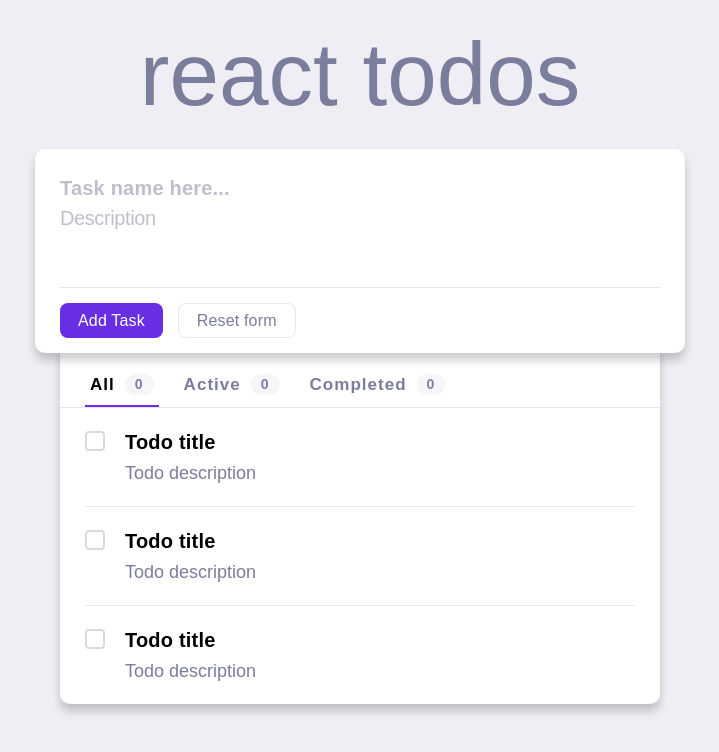
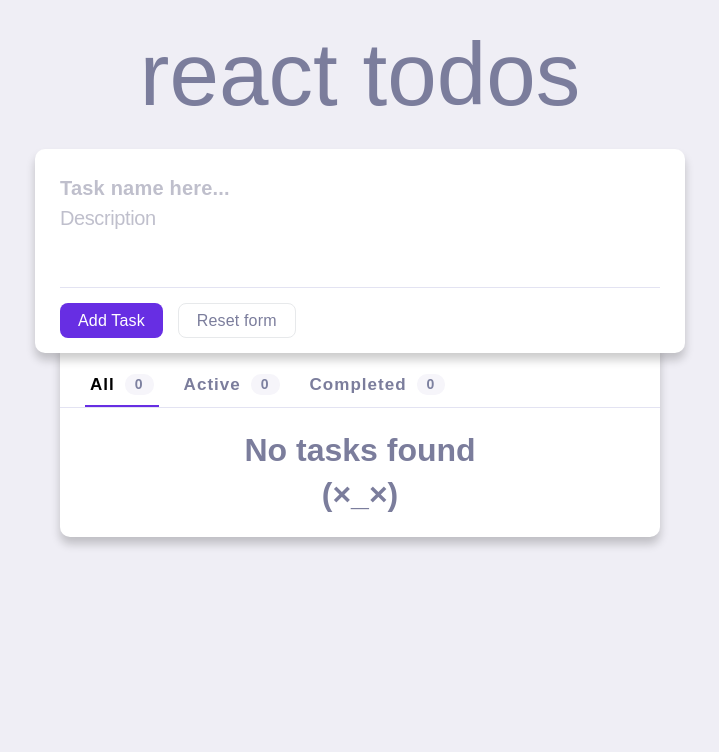
Before and after one commit to k4ffy/react-todos, a React (Create React App) app: page / in a window 1280 px wide. Shown: the top 752 px of the page, without its empty margins (280-999 px from the left). Built offline with nearby package versions, Linux system fonts and the light colour scheme.

Commit message:
Add redux logic

```diff
--- a/src/components/TodoItem.jsx
+++ b/src/components/TodoItem.jsx
@@ -1,17 +1,25 @@
 import React from 'react';
+import { useDispatch } from 'react-redux';
+import { toggleCompletedTodo } from '../redux/actions/todoActions';
 
-const TodoItem = () => {
+const TodoItem = ({ id, title, descr, completed }) => {
+  const dispatch = useDispatch();
+
   return (
     <li className="todo-list__item todo-item">
       <div className="todo-item__checkbox">
-        <input type="checkbox" />
+        <input
+          onClick={() => dispatch(toggleCompletedTodo(id))}
+          defaultChecked={completed}
+          type="checkbox"
+        />
         <div className="checkbox" />
       </div>
 
       <div className="todo-item__body">
-        <div className="todo-item__title">Todo title</div>
+        <div className="todo-item__title">{title}</div>
 
-        <p className="todo-item__descr">Todo description</p>
+        <p className="todo-item__descr">{descr}</p>
       </div>
 
       <div className="todo-item__actions">
--- a/src/components/TodoList.jsx
+++ b/src/components/TodoList.jsx
@@ -1,12 +1,21 @@
 import React from 'react';
+import { useSelector } from 'react-redux';
+import EmptyListUI from './EmptyListUI';
 import TodoItem from './TodoItem';
 
 const TodoList = () => {
+  const todos = useSelector((state) => state.todo.todos);
+
   return (
     <ul className="todo__list todo-list">
-      <TodoItem />
-      <TodoItem />
-      <TodoItem />
+      {todos.length > 0 ? (
+        todos
+          .slice(0)
+          .reverse()
+          .map((obj) => <TodoItem key={obj.id} {...obj} />)
+      ) : (
+        <EmptyListUI />
+      )}
     </ul>
   );
 };
--- a/src/index.jsx
+++ b/src/index.jsx
@@ -2,10 +2,14 @@ import React from 'react';
 import ReactDOM from 'react-dom/client';
 import App from './App';
 import './scss/main.scss';
+import { Provider } from 'react-redux';
+import store from './redux/store';
 
 const root = ReactDOM.createRoot(document.getElementById('root'));
 root.render(
   <React.StrictMode>
-    <App />
+    <Provider store={store}>
+      <App />
+    </Provider>
   </React.StrictMode>,
 );
--- /dev/null
+++ b/src/redux/actions/todoActions.js
@@ -0,0 +1,21 @@
+import { ADD_TODO, REMOVE_TODO, TOGGLE_COMPLETED_TODO } from '../types';
+
+export const addTodo = (payload) => ({
+  type: ADD_TODO,
+  payload,
+});
+
+export const removeTodo = (payload) => ({
+  type: REMOVE_TODO,
+  payload,
+});
+
+export const editTodo = (payload) => ({
+  type: REMOVE_TODO,
+  payload,
+});
+
+export const toggleCompletedTodo = (payload) => ({
+  type: TOGGLE_COMPLETED_TODO,
+  payload,
+});
--- /dev/null
+++ b/src/redux/reducers/index.js
@@ -0,0 +1,8 @@
+import { combineReducers } from 'redux';
+import { todoReducer } from './todoReducer';
+
+const rootReducer = combineReducers({
+  todo: todoReducer,
+});
+
+export default rootReducer;
--- /dev/null
+++ b/src/redux/reducers/todoReducer.js
@@ -0,0 +1,62 @@
+import {
+  ADD_TODO,
+  EDIT_TODO,
+  REMOVE_TODO,
+  TOGGLE_COMPLETED_TODO,
+} from '../types';
+
+const initialState = {
+  todos: [],
+};
+
+export const todoReducer = (state = initialState, action) => {
+  const { type, payload } = action;
+
+  switch (type) {
+    case ADD_TODO:
+      const newTodo = {
+        id: `react-${Date.now()}`,
+        title: payload.title,
+        descr: payload.descr,
+        completed: false,
+      };
+      return { ...state, todos: [...state.todos, newTodo] };
+
+    case REMOVE_TODO:
+      return {
+        ...state,
+        todos: state.todos.filter((obj) => obj.id !== payload),
+      };
+
+    case EDIT_TODO:
+      return {
+        ...state,
+        todos: state.todos.map((obj) => {
+          if (obj.id === payload.id) {
+            return {
+              ...obj,
+              title: payload.title,
+              descr: payload.descr,
+            };
+          }
+
+          return obj;
+        }),
+      };
+
+    case TOGGLE_COMPLETED_TODO:
+      return {
+        ...state,
+        todos: state.todos.map((obj) => {
+          if (obj.id === payload) {
+            return { ...obj, completed: !obj.completed };
+          }
+
+          return obj;
+        }),
+      };
+
+    default:
+      return state;
+  }
+};
--- /dev/null
+++ b/src/redux/store.js
@@ -0,0 +1,7 @@
+import { legacy_createStore as createStore } from 'redux';
+import rootReducer from './reducers';
+import { composeWithDevTools } from 'redux-devtools-extension';
+
+const store = createStore(rootReducer, composeWithDevTools());
+
+export default store;
--- /dev/null
+++ b/src/redux/types.js
@@ -0,0 +1,4 @@
+export const ADD_TODO = 'TODO/ADD_TODO';
+export const EDIT_TODO = 'TODO/EDIT_TODO';
+export const REMOVE_TODO = 'TODO/REMOVE_TODO';
+export const TOGGLE_COMPLETED_TODO = 'TODO/TOGGLE_COMPLETED_TODO';
```
